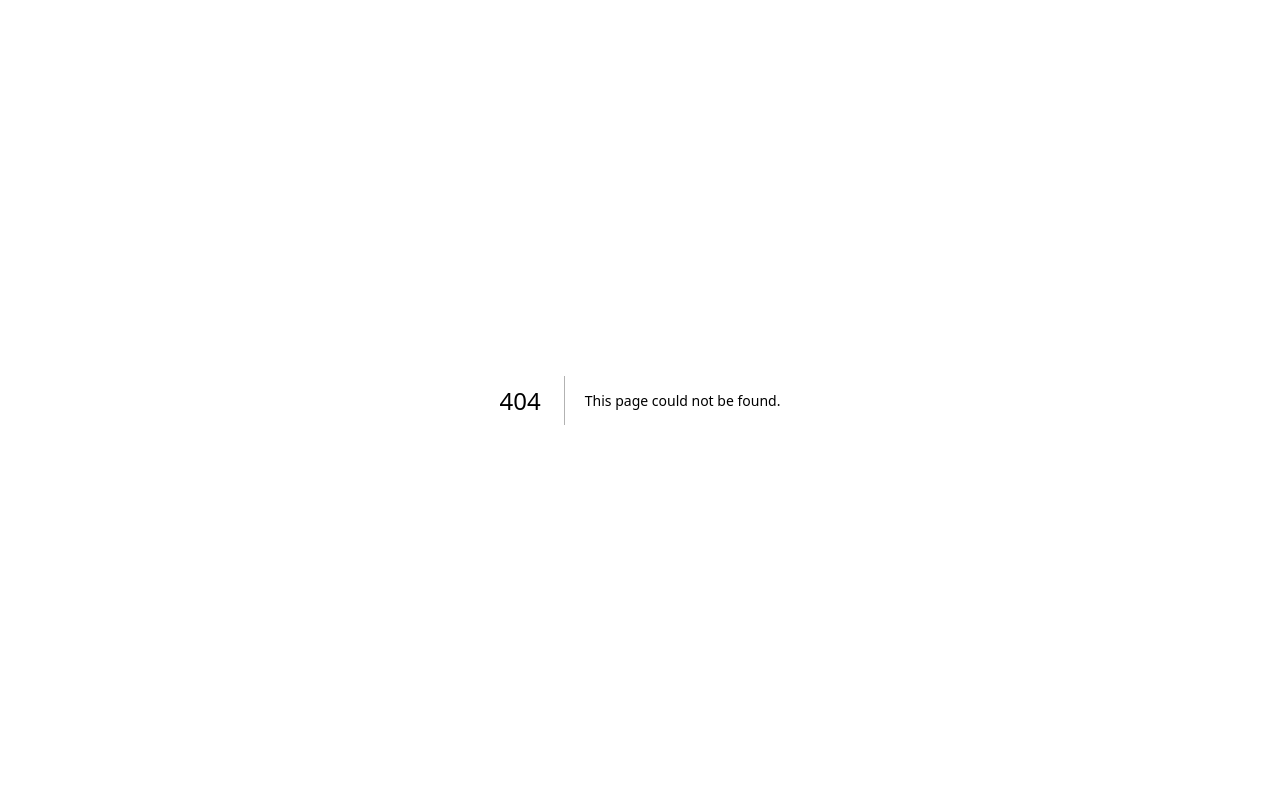
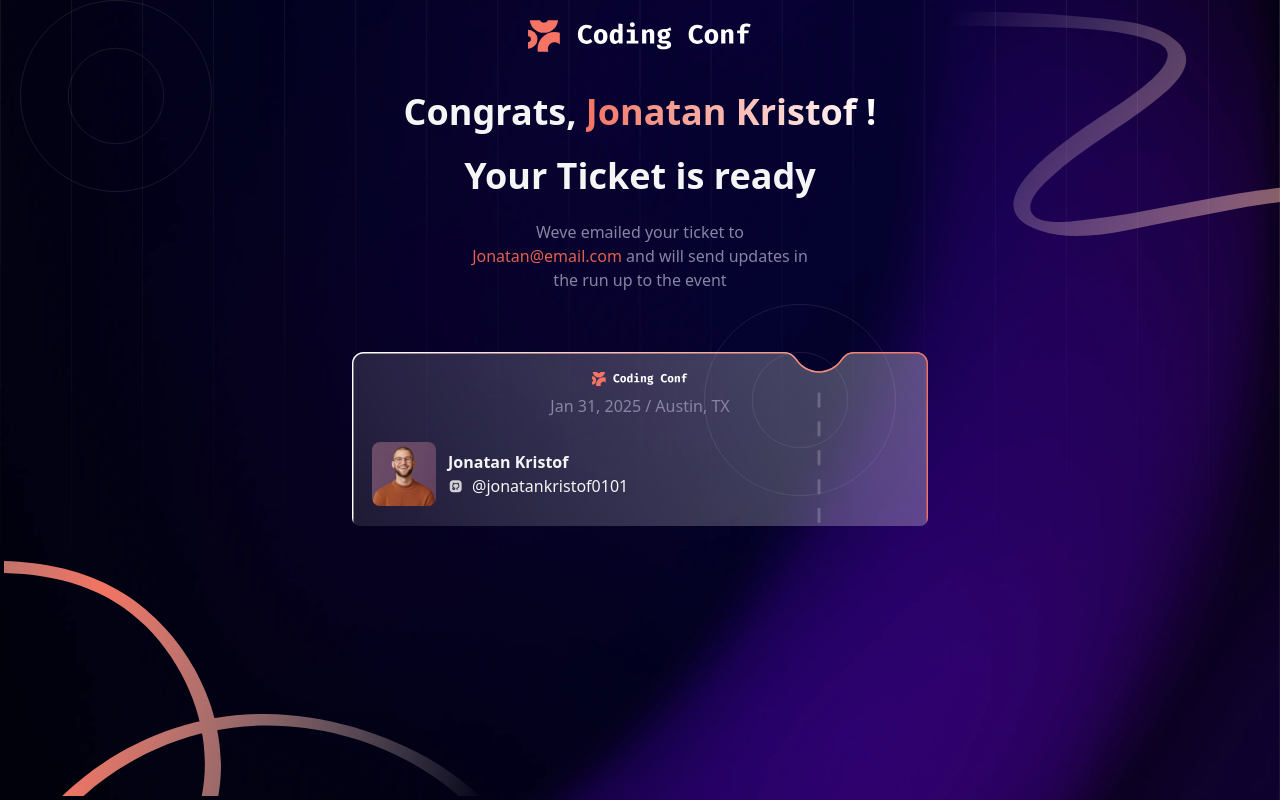
Before and after one commit to Nziza-Prince/frontend_Mentro_Ticket_Generator, a Next.js app: page /cardpage in a window 1280 px wide. Before the commit this address had no page. Built offline with nearby package versions, Linux system fonts and the light colour scheme; a web font is replaced by a local one.

Commit message:
I finished implementing the cardpage

```diff
--- /dev/null
+++ b/app/cardpage/page.tsx
@@ -0,0 +1,95 @@
+/* eslint-disable @next/next/no-img-element */
+import React from "react";
+
+const page = () => {
+  return (
+    <div className="flex flex-col items-center px-6 md:px-16 lg:px-32 bg-cover bg-[url('/assets/images/background-desktop.png')] min-h-screen text-neutral-100 font-inconsolata relative">
+      {/* Top Right Corner SVG */}
+      <img
+        src="/assets/images/pattern-squiggly-line-top.svg"
+        alt="Top Right Decoration"
+        className="absolute top-1 right-0 w-40 md:w-[300px] lg:w-[500px]"
+      />
+
+      {/* Bottom Left Corner SVG */}
+      <img
+        src="/assets/images/pattern-squiggly-line-bottom-desktop.svg"
+        alt="Bottom Left Decoration"
+        className="absolute bottom-1 left-1 w-40 md:w-[300px] lg:w-[500px]"
+      />
+
+      {/* Vertical Lines SVG */}
+      <img
+        src="/assets/images/pattern-lines.svg"
+        alt="Vertical Lines Decoration"
+        className="absolute inset-0 w-full h-full object-cover opacity-50"
+      />
+
+      {/* Top Left Circle SVG */}
+      <img
+        src="/assets/images/pattern-circle.svg"
+        alt="Top Left Circle Decoration"
+        className="absolute top-0 left-5 w-20 md:w-32 lg:w-48"
+      />
+
+      {/* Circle Next to Form SVG */}
+      <img
+        src="/assets/images/pattern-circle.svg"
+        alt="Circle Next to Form Decoration"
+        className="absolute right-20 md:right-48 lg:right-96 top-1/2 transform -translate-y-1/2 w-20 md:w-32 lg:w-48"
+      />
+
+      <div className="flex flex-col mt-5 items-center text-center w-full max-w-md md:max-w-lg lg:max-w-xl relative z-10">
+        <img
+          src="/assets/images/logo-full.svg"
+          alt="Logo"
+          className="w-32 md:w-48 lg:w-56"
+        />
+        <div>
+          <h1 className="font-bold text-2xl md:text-3xl lg:text-4xl mt-6 md:mt-10 mb-4 md:mb-6">
+            Congrats,{" "}
+            <span className="bg-text-gradient text-transparent bg-clip-text">
+              Jonatan Kristof !
+            </span>
+          </h1>
+          <h1 className="font-bold text-2xl md:text-3xl lg:text-4xl mb-4 md:mb-6">
+            Your Ticket is ready
+          </h1>
+          <div>
+            <p className="text-neutral-500 text-sm md:text-base">
+              Weve emailed your ticket to
+            </p>
+            <p className="text-neutral-500 text-sm md:text-base">
+              <span className="text-orange-700">Jonatan@email.com</span> and
+              will send updates in
+            </p>
+            <p className="mb-5 text-neutral-500 text-sm md:text-base">
+              the run up to the event
+            </p>
+          </div>
+        </div>
+
+        <div className="bg-cover w-full bg-[url('/assets/images/pattern-ticket.svg')] mt-10 p-5 rounded-lg">
+          <img
+            src="/assets/images/logo-full.svg"
+            alt="Logo"
+            className="w-24 mx-auto"
+          />
+          <p className="text-center mt-2 mb-6 text-neutral-500">Jan 31, 2025 / Austin, TX</p>
+          <div className="flex gap-3 items-center">
+            <img src="/assets/images/image-avatar.jpg" className="w-16 h-16 rounded-lg" alt="Avatar" />
+            <div className="flex flex-col">
+              <h1 className="text-left font-bold">Jonatan Kristof</h1>
+              <p className="flex items-center gap-2">
+                <img src="/assets/images/icon-github.svg" alt="github" className="w-4 h-4" />
+                <span>@jonatankristof0101</span>
+              </p>
+            </div>
+          </div>
+        </div>
+      </div>
+    </div>
+  );
+};
+
+export default page;
--- a/app/page.tsx
+++ b/app/page.tsx
@@ -1,3 +1,4 @@
+/* eslint-disable @next/next/no-img-element */
 import React from "react";
 
 const Home = () => {
@@ -51,7 +52,7 @@ const Home = () => {
         </div>
 
         {/* Uploading Section */}
-        <div className="mt-6 md:mt-10 w-full">
+        <div className="mt-6 md:mt-10 lg:w-[400px] w-full">
           <p className="text-left text-neutral-300 mb-3 text-sm md:text-base">Upload Avatar</p>
           <div className="border border-dashed border-gray-300 px-6 py-4 md:px-10 md:py-6 rounded-lg text-center">
             <img
@@ -112,7 +113,7 @@ const Home = () => {
               />
             </div>
           </div>
-          <button className="mt-6 md:mt-8 w-full bg-orange-500 text-neutral-100 text-sm md:text-base font-bold py-2 rounded-lg hover:bg-orange-600">
+          <button className="mt-6 md:mt-8 w-full bg-orange-500 text-black text-sm md:text-base font-bold py-2 rounded-lg hover:bg-orange-600">
             Generate My Ticket
           </button>
         </div>
```
